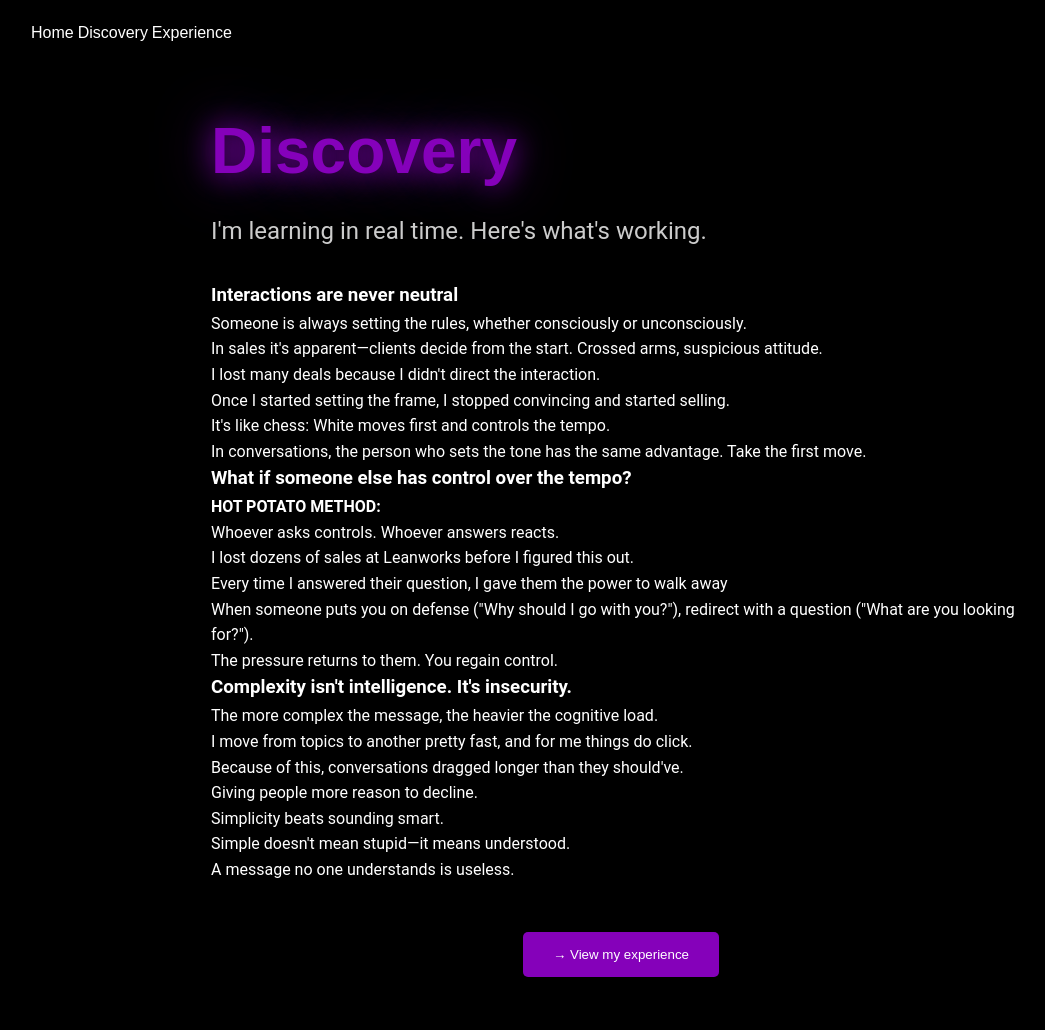
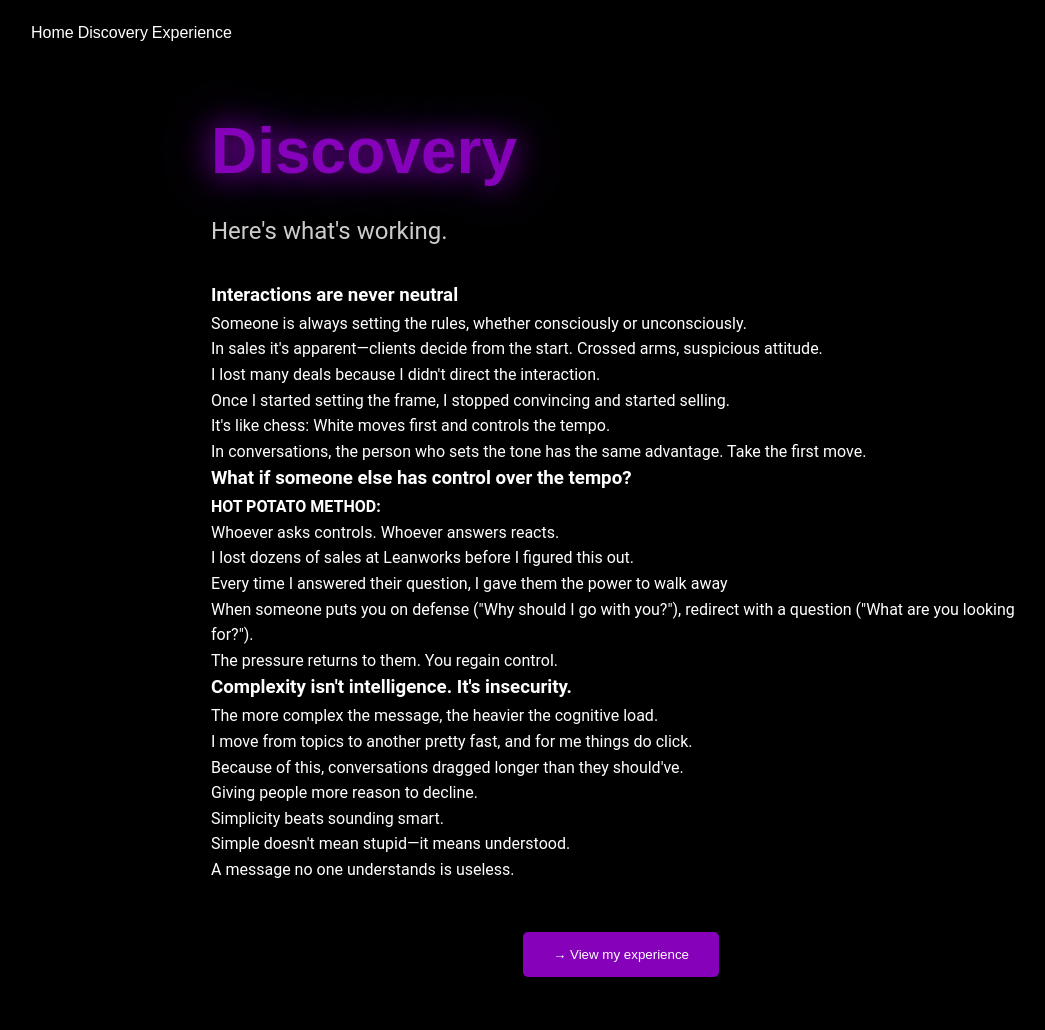
Before and after one commit to kasirashid82-coder/kasirashid82-coder, a plain HTML site: page discovery.html in a window 1280 px wide. Shown: the top 1030 px of the page, without its empty margins (19-1064 px from the left). Drawn offline with Linux system fonts and the light colour scheme.

Commit message:
Update discovery.html

```diff
--- a/discovery.html
+++ b/discovery.html
@@ -19,7 +19,7 @@
 
             <article>
 
-                <h2>I'm learning in real time. Here's what's working.</h2>
+                <h2> Here's what's working.</h2>
 
                 <h3>Interactions are never neutral</h3>
                 <p>Someone is always setting the rules, whether consciously or unconsciously.</p>
```
